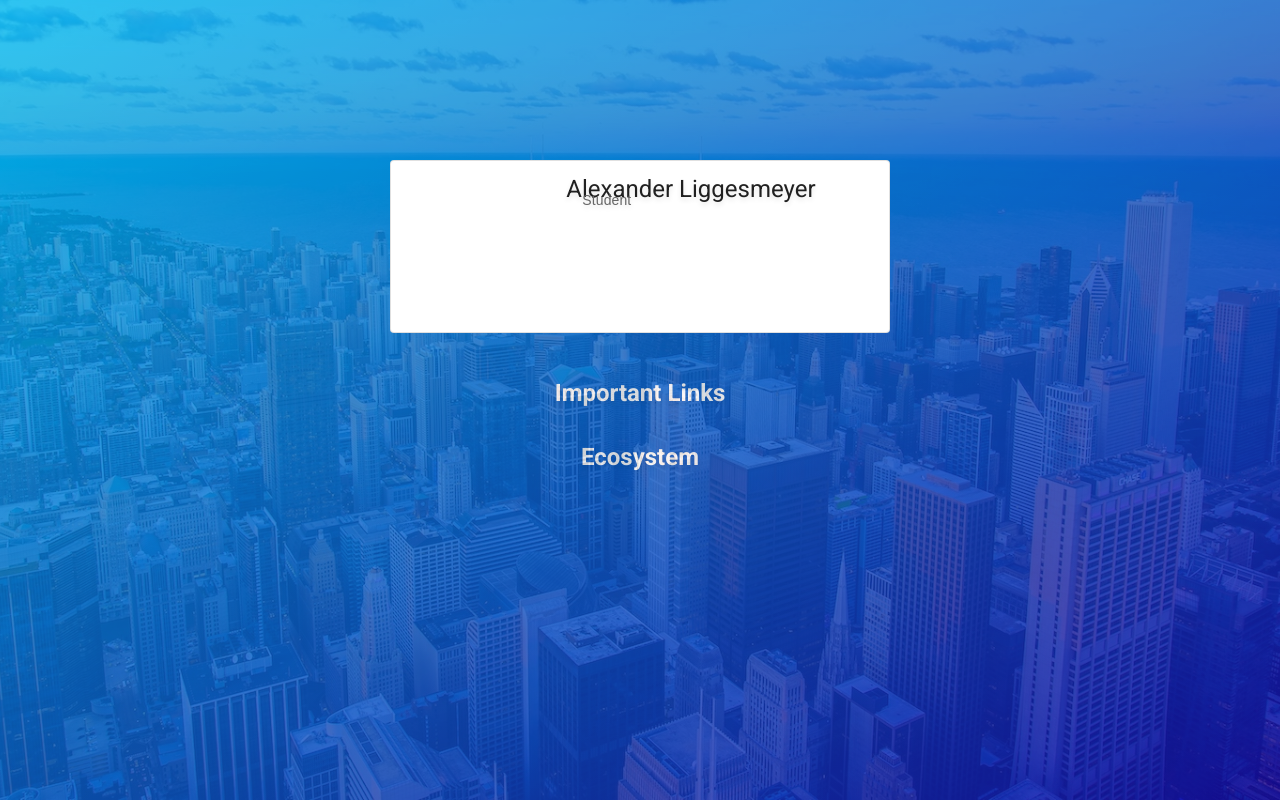
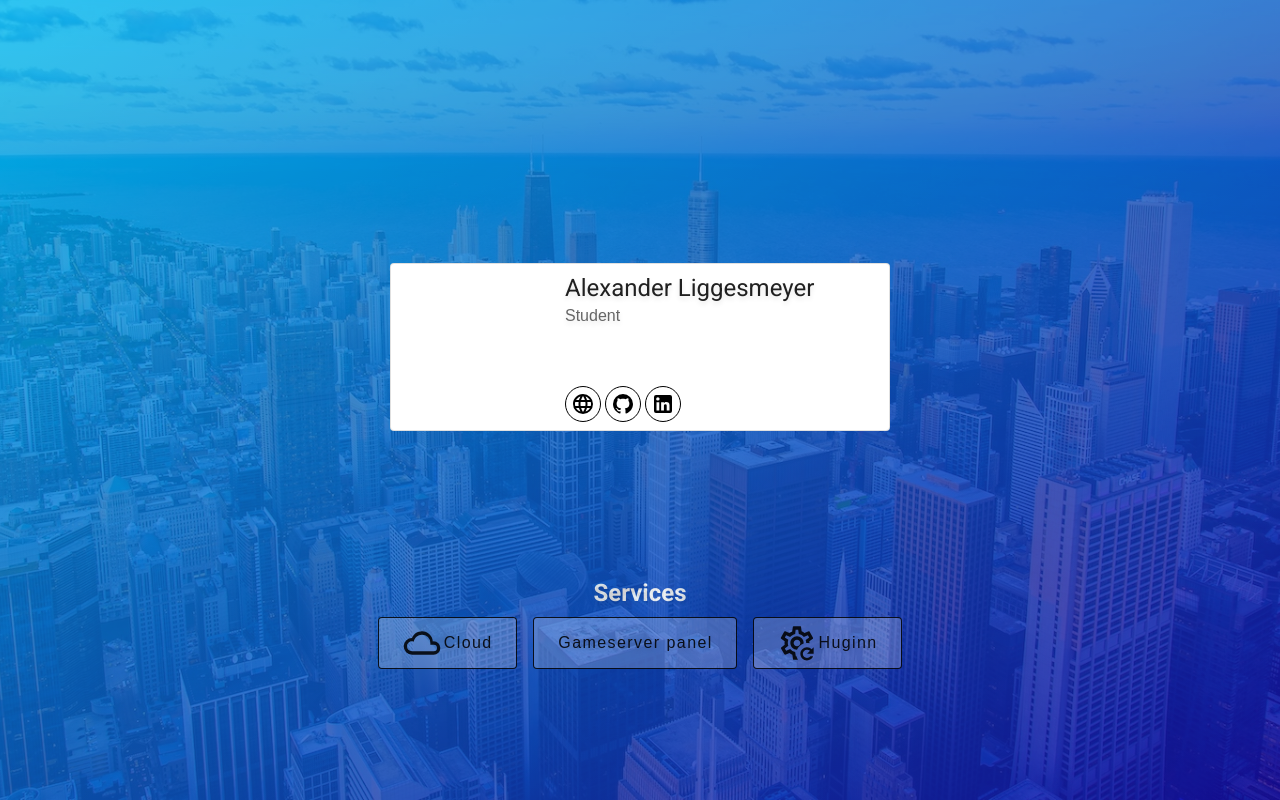
Before and after one commit to alex9849/liggesmeyer.net, a Vue app: page / in a window 1280 px wide. Built offline with nearby package versions, Linux system fonts and the light colour scheme.

Commit message:
Finished PersonCard

```diff
--- a/package.json
+++ b/package.json
@@ -8,6 +8,7 @@
     "lint": "vue-cli-service lint"
   },
   "dependencies": {
+    "@mdi/js": "^5.9.55",
     "core-js": "^3.6.5",
     "vue": "^2.6.11",
     "vue-router": "^3.2.0",
--- a/src/components/PersonCard.vue
+++ b/src/components/PersonCard.vue
@@ -4,29 +4,51 @@
       max-width="500"
       outlined
   >
-    <v-row class="ma-1">
-      <v-col cols="4">
+    <div class="row ma-0">
+      <div class="col-4">
         <v-avatar
             size="100%"
         >
           <v-img src="../assets/ALiggesmeyer-Profil.jpg"></v-img>
         </v-avatar>
-      </v-col>
-      <v-col cols="8" class="pa-2" align="left">
-        <v-card-title class="text-h5 text--primary pa-0"
+      </div>
+      <div class="pa-2 col-8 d-flex flex-column" align="left">
+        <div class="text-h5 text--primary pa-0"
         >
-          Alexander Liggesmeyer
-        </v-card-title>
-        <v-card-subtitle style="color: #666666">Student</v-card-subtitle>
-      </v-col>
+          {{ value.name }}
+        </div>
+        <div style="color: #666666">
+          {{ value.subtitle }}
+        </div>
+        <div class="flex-grow-1"></div>
+        <div class="d-flex flex-row">
+          <div class="me-1" v-for="link in value.links" :key="link">
+            <v-btn icon outlined
+                   color="black"
+                   :href="link.href"
+                   target="_blank"
+            >
+              <v-icon>
+                {{ link.icon }}
+              </v-icon>
+            </v-btn>
+          </div>
+        </div>
+      </div>
 
-    </v-row>
+    </div>
   </v-card>
 </template>
 
 <script>
 export default {
-  name: "PersonCard"
+  name: "PersonCard",
+  props: {
+    value: {
+      type: Object,
+      required: true
+    }
+  }
 }
 </script>
 
--- a/src/views/Home.vue
+++ b/src/views/Home.vue
@@ -1,6 +1,6 @@
 <template>
-  <v-container>
-    <v-row class="text-center">
+  <v-container style="min-height: inherit">
+    <v-row class="text-center" style="min-height: inherit">
       <v-col cols="12">
         <v-img
             :src="require('../assets/ALiggesmeyer.png')"
@@ -14,7 +14,7 @@
           class="mb-5"
           cols="12"
       >
-        <person-card></person-card>
+        <person-card v-for="person in persons" :value="person" :key="person"></person-card>
       </v-col>
 
       <v-col
@@ -22,40 +22,25 @@
           cols="12"
       >
         <h2 class="headline font-weight-bold mb-3">
-          Important Links
+          Services
         </h2>
 
         <v-row justify="center">
-          <a
+          <v-btn
+              class="ma-2"
               v-for="(link, i) in importantLinks"
               :key="i"
+              x-large
+              outlined
+              target="_blank"
               :href="link.href"
-              class="subheading mx-3"
-              target="_blank"
+              style="text-transform: none; background-color: rgba(255,255,255,0.22)"
           >
+            <v-icon x-large>
+              {{ link.icon }}
+            </v-icon>
             {{ link.text }}
-          </a>
-        </v-row>
-      </v-col>
-
-      <v-col
-          class="mb-5"
-          cols="12"
-      >
-        <h2 class="headline font-weight-bold mb-3">
-          Ecosystem
-        </h2>
-
-        <v-row justify="center">
-          <a
-              v-for="(eco, i) in ecosystem"
-              :key="i"
-              :href="eco.href"
-              class="subheading mx-3"
-              target="_blank"
-          >
-            {{ eco.text }}
-          </a>
+          </v-btn>
         </v-row>
       </v-col>
     </v-row>
@@ -64,9 +49,48 @@
 
 <script>
 
-  import PersonCard from "@/components/PersonCard";
-  export default {
-    name: 'Home',
-    components: {PersonCard}
+import PersonCard from "@/components/PersonCard";
+import {mdiGithub, mdiWeb, mdiLinkedin, mdiWeatherCloudy, mdiGoogleController, mdiCogRefreshOutline} from "@mdi/js";
+
+export default {
+  name: 'Home',
+  components: {PersonCard},
+  data: () => {
+    return {
+      persons: [
+        {
+          name: 'Alexander Liggesmeyer',
+          subtitle: 'Student',
+          links: [
+            {
+              icon: mdiWeb,
+              href: 'https://alexander.liggesmeyer.net'
+            }, {
+              icon: mdiGithub,
+              href: 'https://github.com/alex9849'
+            }, {
+              icon: mdiLinkedin,
+              href: 'https://www.linkedin.com/in/alexander-liggesmeyer/'
+            }
+          ]
+        }
+      ],
+      importantLinks: [
+        {
+          icon: mdiWeatherCloudy,
+          href: 'https://cloud.liggesmeyer.net',
+          text: 'Cloud'
+        }, {
+          icon: mdiGoogleController,
+          href: 'https://gaming.liggesmeyer.net/',
+          text: 'Gameserver panel'
+        }, {
+          icon: mdiCogRefreshOutline,
+          href: 'https://automate.liggesmeyer.net/',
+          text: 'Huginn'
+        }
+      ]
+    }
   }
+}
 </script>
```
Also changed, not shown: 1 other file (tests, documents, lock files or other folders).
